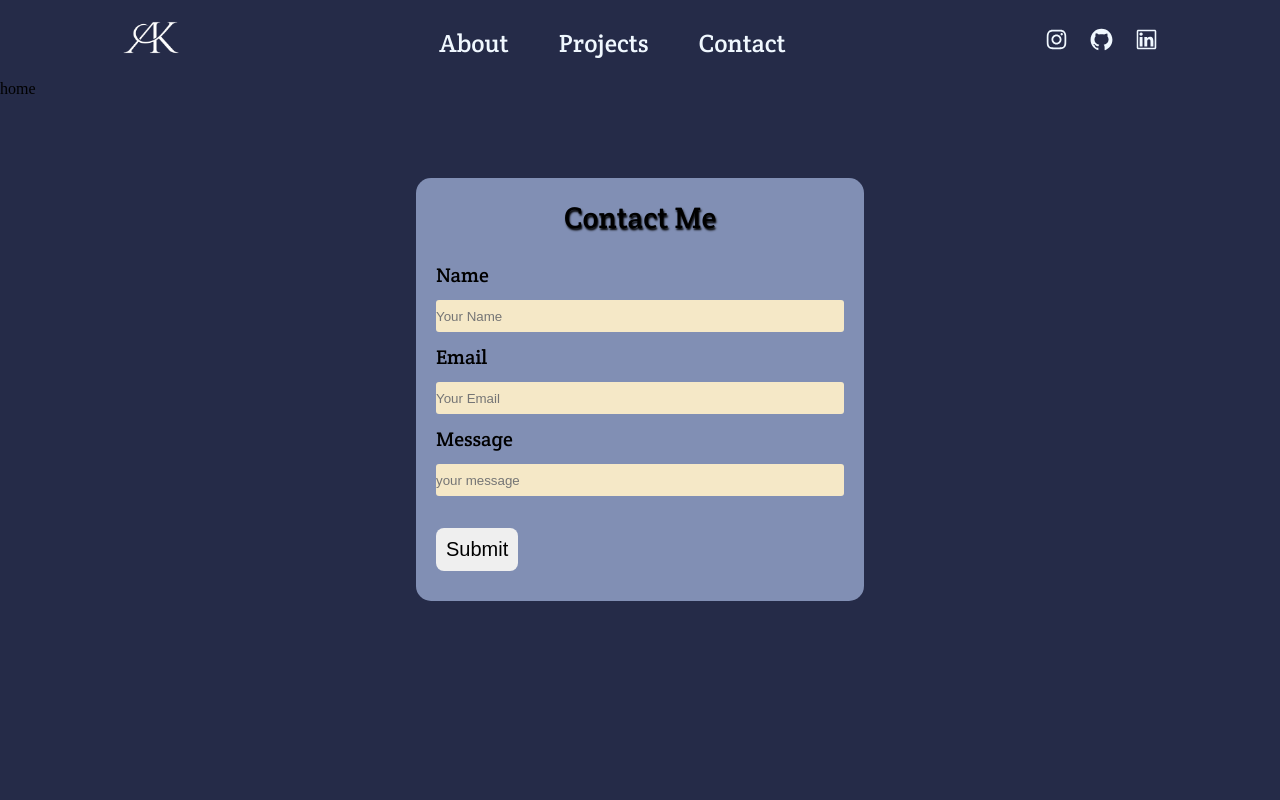
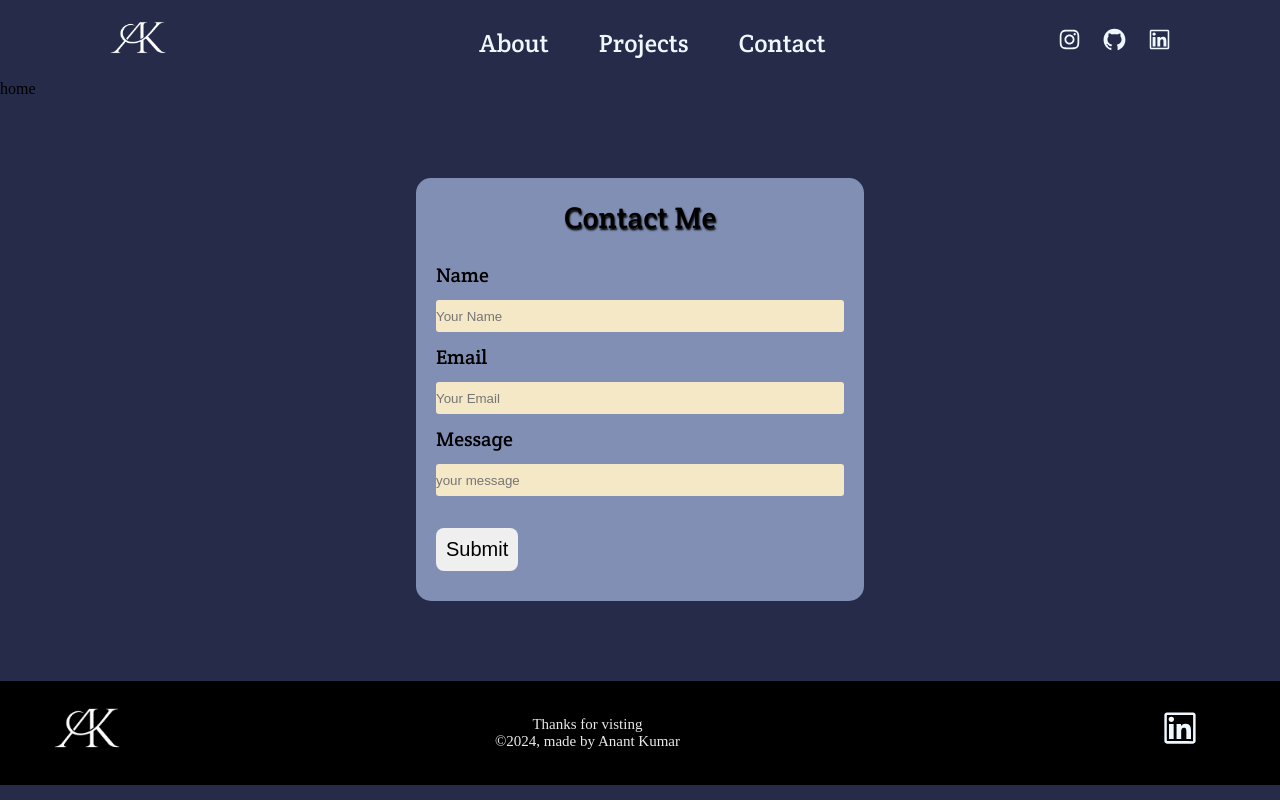
Before and after one commit to anant211205/my-portfolio, a React (Create React App) app: page / in a window 1280 px wide. Built offline with nearby package versions, Linux system fonts and the light colour scheme.

Commit message:
first-commit

```diff
--- a/src/App.js
+++ b/src/App.js
@@ -1,11 +1,9 @@
-// import About from "./components/About";
 import Contact from "./components/Contact";
 import Navbar from "./components/Navbar";
 import "../src/styles/app.css" ;
-import About from "./components/About";
+// import About from "./components/About";
 import Home from "./components/Home";
-// import Home from "./components/Home";
-
+import Footer from "./components/Footer";
 
 function App() {
   return (
@@ -14,6 +12,7 @@ function App() {
       <Home/>
       {/* <About/> */}
       <Contact/>
+      <Footer/>
     </>
   );
 }
--- /dev/null
+++ b/src/assets/data.js
@@ -0,0 +1,5 @@
+export const content = [{
+    id: 0 ,
+    footContent : 'Thanks for visting',
+    copyright : '2024, made by Anant Kumar'
+}];
--- /dev/null
+++ b/src/components/Footer.jsx
@@ -0,0 +1,45 @@
+import React from 'react'
+import logo from "../assets/logo.png";
+import { content } from '../assets/data';
+import "../styles/footer.css"
+import { AiOutlineLinkedin} from "react-icons/ai";
+
+function EmailButton()  {
+
+    const con = content.map(cont =>
+            <span key={cont.id}>
+                {cont.footContent} <br />
+                &copy;{cont.copyright}
+            </span>
+        )
+    return(
+        <>
+            {con}
+        </>
+    )
+}
+
+const Footer = () => {
+
+  return (
+    <>
+    <div className='footer'>
+        <div className="logo">
+            <img src={logo} alt="logo" />
+        </div>
+            <div className="content">
+                <EmailButton/>
+
+                <div className="content-right">
+                    <a href="https://www.linkedin.com/in/anant-kumar-07b53b24a/" target='blank'>
+                        <AiOutlineLinkedin />
+                    </a>
+            </div>
+        </div>
+
+    </div>
+    </>
+  )
+}
+
+export default Footer
--- a/src/components/Navbar.jsx
+++ b/src/components/Navbar.jsx
@@ -15,6 +15,8 @@ const Navbar = () => {
 }
 
 export default Navbar
+
+
 const NavContent = () => {
 
     const[navbarOpaque , isNavbarOpaque] = useState(0);
--- a/src/styles/app.css
+++ b/src/styles/app.css
@@ -1,6 +1,8 @@
 @import "contact";
 @import "home";
 @import "navbar" ;
+@import "footer" ;
+@import "about" ;
 
 *{
     margin: 0%;
--- /dev/null
+++ b/src/styles/footer.css
@@ -0,0 +1,31 @@
+.footer{
+    height:100% ;
+    width: 100%;
+    display: flex;
+    text-align: center;
+    justify-content: space-between;
+    background-color: rgb(0, 0, 0);
+    color: rgb(232, 232, 232);
+}
+
+.logo img{
+    height: 100px;
+    margin-left: 40px;
+}
+
+.content{
+    font-size: 15px;
+    display: flex;
+    /* justify-content: ; */
+    align-items: center;
+    background: rgb(0, 0, 0);
+    gap: 30rem;
+
+}
+
+.content-right a{
+    text-decoration: none;
+    font-size: 40px;
+    color: aliceblue;
+    margin-right: 5rem;
+}
--- a/src/styles/navbar.css
+++ b/src/styles/navbar.css
@@ -26,6 +26,9 @@
 .nav-left a img{
     width: 80px;
     height: 80px;
+}
+.nav-right{
+    margin-left: 5rem;
 }
 
 .nav-right a{
```
